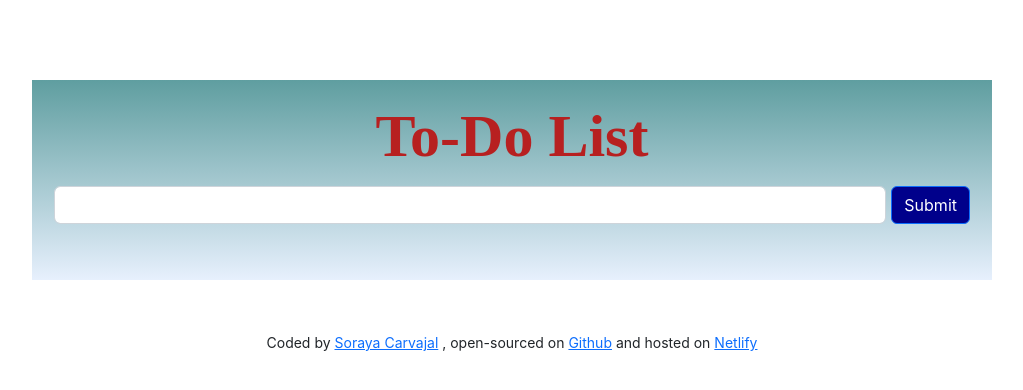
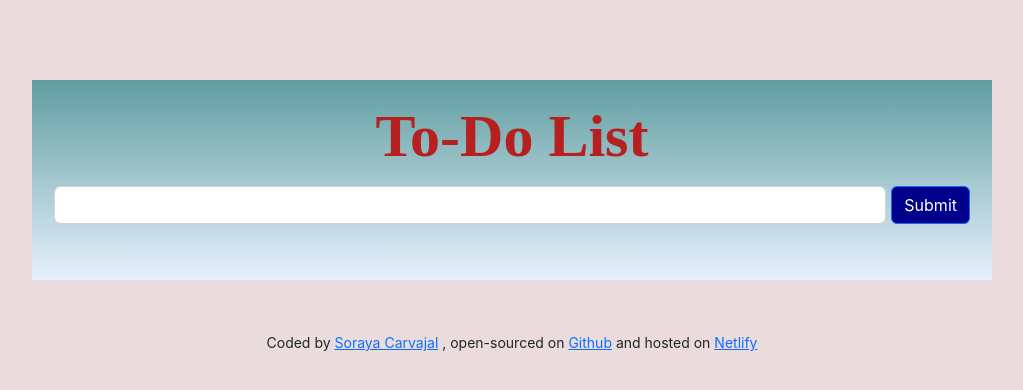
Before and after one commit to icuestiona/react-to-do-list, a React (Create React App) app: page / in a window 1280 px wide. Shown: the top 390 px of the page, without its empty margins (128-1151 px from the left). Built offline with nearby package versions, Linux system fonts and the light colour scheme; a web font is replaced by a local one.

Commit message:
Modified body background

```diff
--- a/src/index.css
+++ b/src/index.css
@@ -8,5 +8,5 @@ body {
 }
 
 body {
-  background-color: white;
+  background-color: rgb(234, 220, 220);
 }
```
